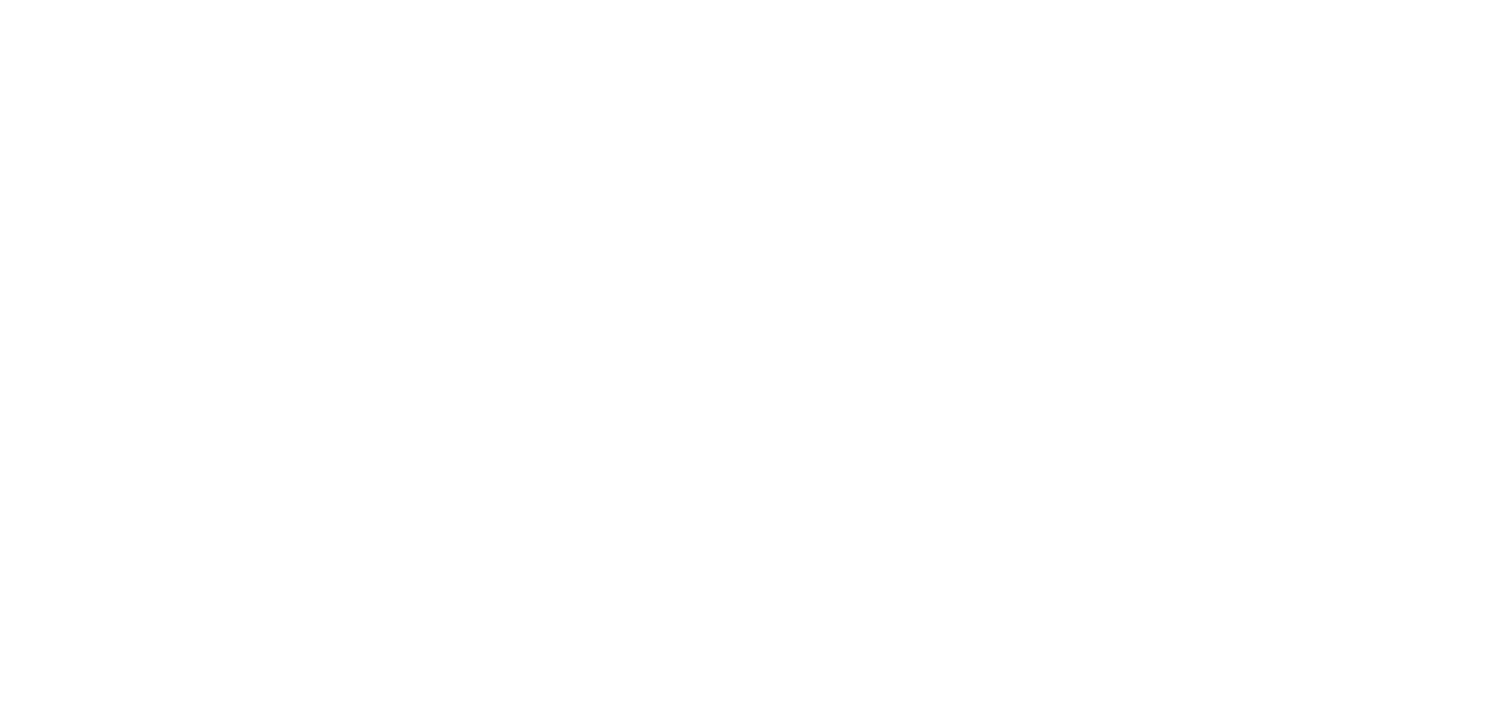
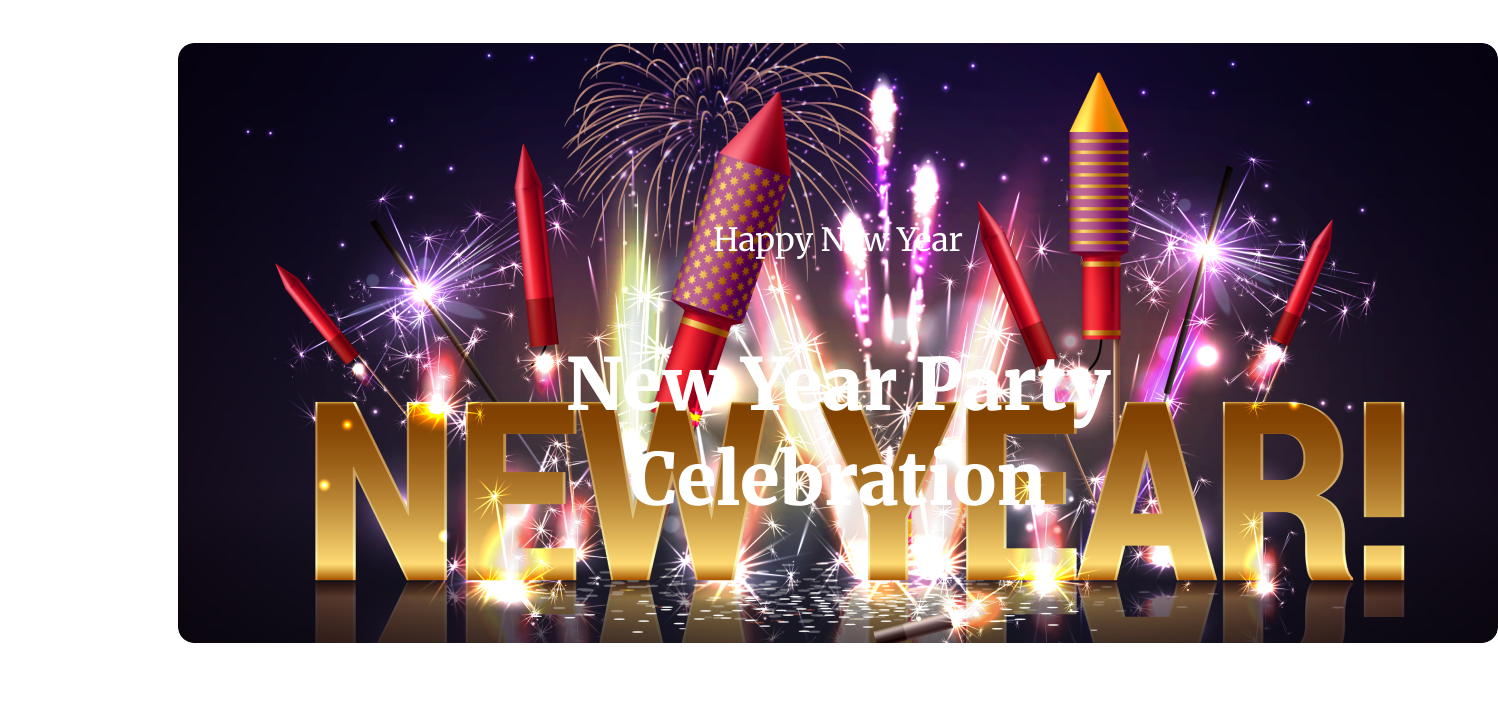
Before and after one commit to Sifathuq90/Assignment1, a plain HTML site: page index.html in a window 1280 px wide. Shown: the whole page, 1498 px wide, since content can reach past the window. Drawn offline with Linux system fonts and the light colour scheme.

Commit message:
add header new year

```diff
--- a/index.html
+++ b/index.html
@@ -1,13 +1,23 @@
 <!DOCTYPE html>
 <html lang="en">
+
 <head>
   <meta charset="UTF-8">
   <meta name="viewport" content="width=device-width, initial-scale=1.0">
   <title>Assignment 1</title>
   <link rel="stylesheet" href="styles/styles.css">
+  <link rel="preconnect" href="https://fonts.googleapis.com">
+  <link rel="preconnect" href="https://fonts.gstatic.com" crossorigin>
+  <link
+    href="https://fonts.googleapis.com/css2?family=Inter:wght@400;800;900&family=Merriweather:wght@400;700;900&display=swap"
+    rel="stylesheet">
 </head>
+
 <body>
   <header>
+
+    <h4>Happy New Year</h4>
+    <h3>New Year Party Celebration</h3>
 
   </header>
   <main>
@@ -18,4 +28,5 @@
   </footer>
 
 </body>
+
 </html>
--- a/styles/styles.css
+++ b/styles/styles.css
@@ -0,0 +1,39 @@
+/* Common shared family */
+body {
+  font-family: 'Inter', sans-serif;
+  font-family: 'Merriweather', serif;
+}
+
+header h4 {
+  color: #FFF;
+  text-align: center;
+  font-family: Merriweather;
+  font-size: 32px;
+  font-weight: 400;
+  padding-top: 177px;
+}
+
+header h3 {
+  color: #FFF;
+
+  text-align: center;
+  font-family: Merriweather;
+  font-size: 72px;
+  font-weight: 900;
+  line-height: 95px;
+  width: 632px;
+  padding: 5px 344px 177px 344px;
+
+}
+
+header {
+  background-image: url('../resources/Banner\ Image.png');
+  background-position: center;
+  background-repeat: no-repeat;
+  width: 1320px;
+  height: 600px;
+  flex-shrink: 0;
+  border-radius: 16px;
+  margin-left: 170px;
+  background: linear-gradient(180deg, #070211 0%, 100%);
+}
```
